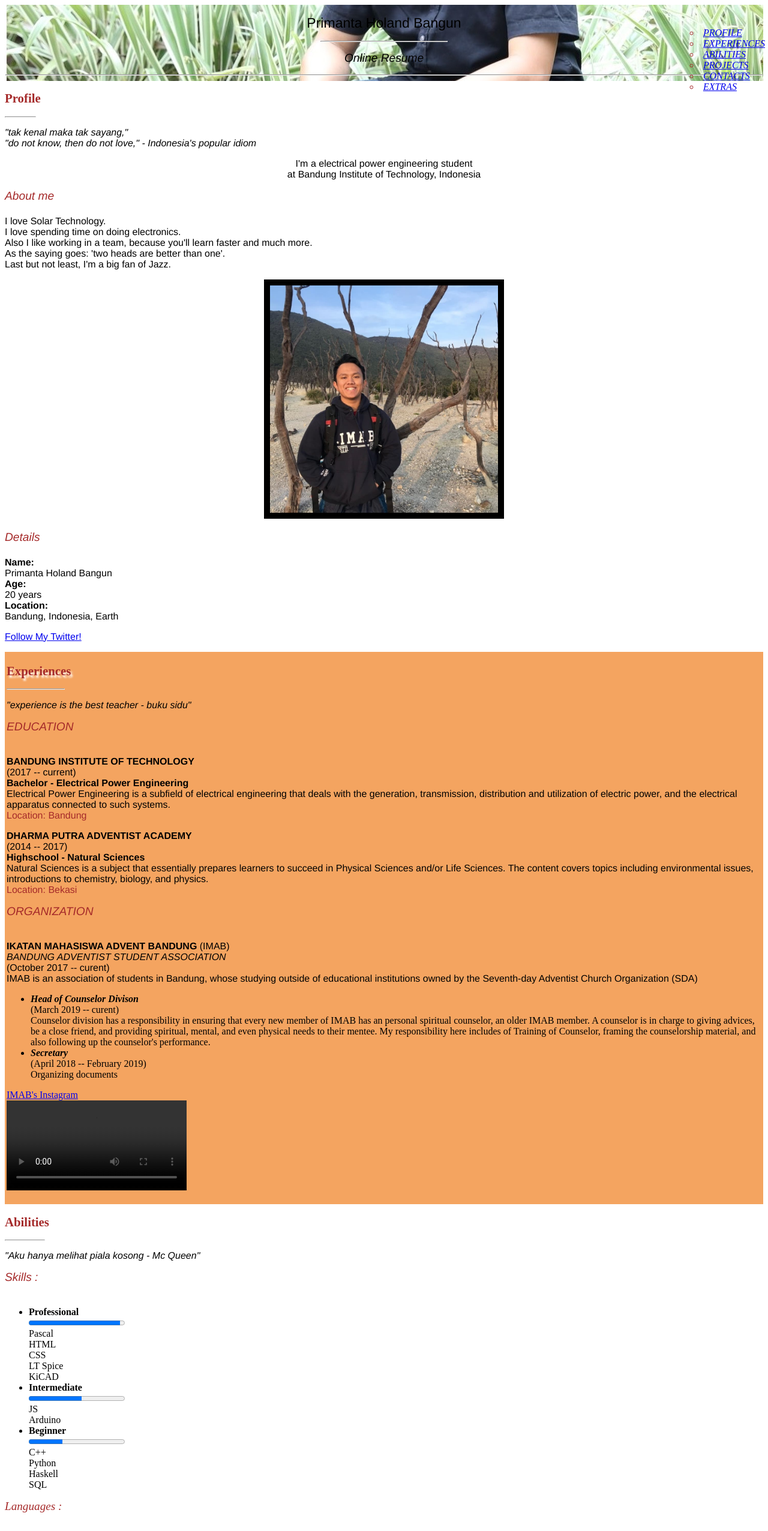
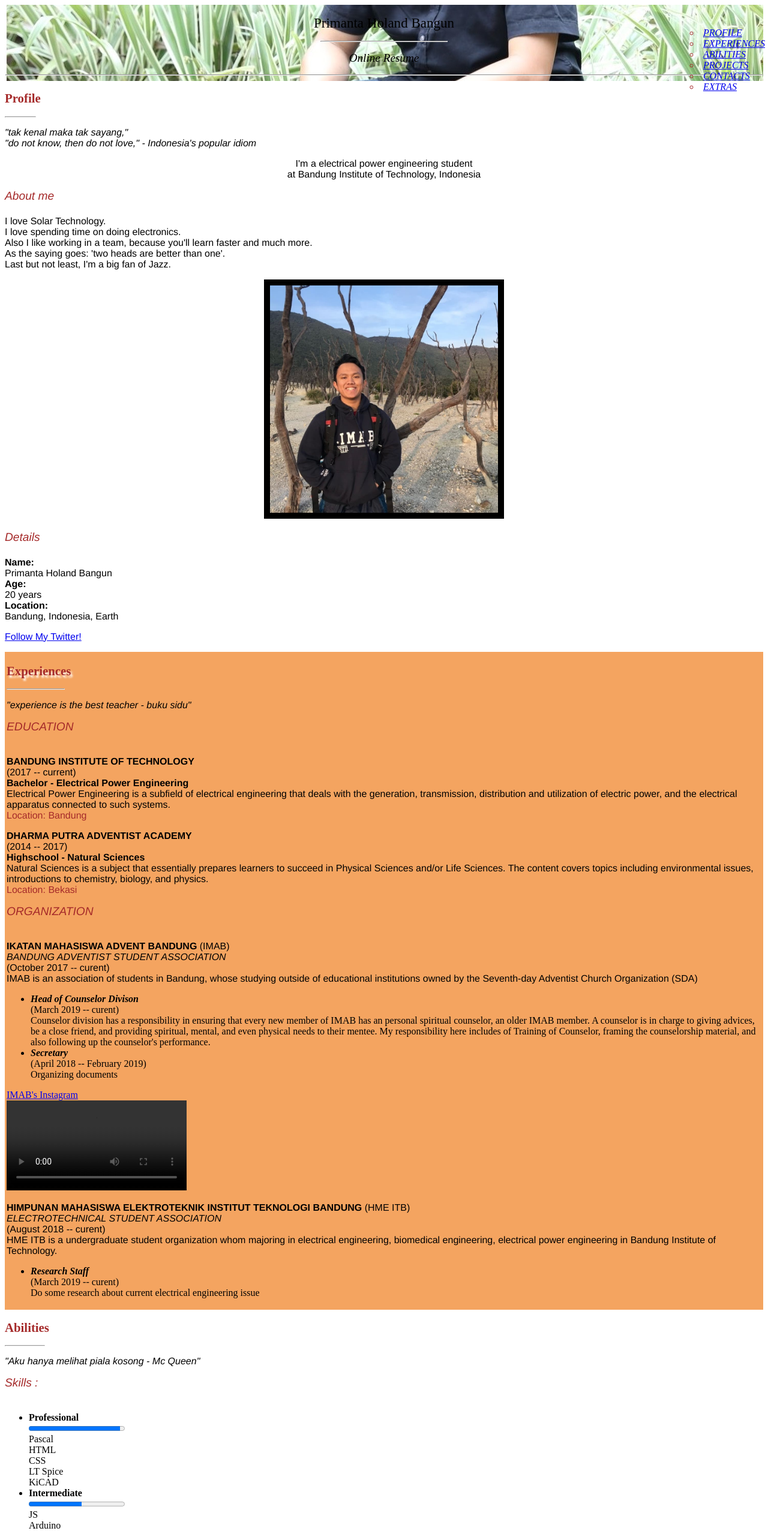
Before and after one commit to primantah/primantah.github.io, a plain HTML site: page index.html in a window 1280 px wide. Shown: the top 2553 px of the page at 60% size. Drawn offline with Linux system fonts and the light colour scheme; grey boxes are pictures that could not be loaded.

Commit message:
Update index.html

```diff
--- a/index.html
+++ b/index.html
@@ -9,14 +9,15 @@
 </head>
 
 <body>
+    <div id="page-wrapper">
     <header>
         <div class="header">
-            <p align="center" class="sansserif">
+            <p align="center" class="header-text">
                 <big><big> Primanta Holand Bangun </big></big>
                 <hr width="210px" />
             </p>
 
-            <p align="center" class="sansserif">
+            <p align="center" class="header-text">
                 <big><i>Online Resume</i></big>
             </p>
             <hr align=" center" />
@@ -25,7 +26,8 @@
     <!--END OF HEADER-->
 
     <!--START OF NAV-->
-    <nav>
+    <nav id="nav">
+        <div id="menu">
             <ul class="circle">
                 <span style="color: brown"><big></big><i>
                     <li><a href="#">PROFILE</a></li>
@@ -35,6 +37,7 @@
                     <li><a href="#">CONTACTS</a></li>
                     <li><a href="#">EXTRAS</a></li> </i></big></big></br>
                 </span>
+            </div>
         </ul>
     </nav>
     <!--END OF NAV-->
@@ -65,10 +68,12 @@
 
         </p>
 
+        <div class="photo-profile">
             <p align="center" class="sansserif">
                 <img src="images/prima.jpg" height="30%" width="30%"
                     border="10px" alt="" />
             </p>
+        </div>
 
         <p class="sansserif">
             <big><i><span style="color:brown">Details</span></i></big></br>
@@ -159,6 +164,21 @@
                         </video>
                     </aside>
                 </p>
+
+                <p class="sansserif">
+                        <b>HIMPUNAN MAHASISWA ELEKTROTEKNIK INSTITUT TEKNOLOGI BANDUNG</b> (HME ITB)</br>
+                        <i>ELECTROTECHNICAL STUDENT ASSOCIATION</i></br>
+                        (August 2018 -- curent)</br>
+                        HME ITB is a undergraduate student organization whom majoring in electrical engineering, biomedical engineering, electrical power engineering in Bandung Institute of Technology. </br>
+
+                        <ul>
+                                <li><i><b>Research Staff</b></i></br>
+                                    (March 2019 -- curent)</br>
+                                    Do some research about current electrical engineering issue
+                            </ul>
+                </p>
+
+
             </p>
         </div>
     </section>
@@ -356,8 +376,9 @@
             &copy; 2019 Primanta's Website. All rights reserved.
         </div>
     </footer>
+    </div>
 
-    <!--SCRIPT-->
+    <!--SCRIPTS-->
     <script type="text/javascript" src="assets/js/main.js"></script>
 
 </body>
```
Lines whose indentation alone changed are shown as unchanged.
